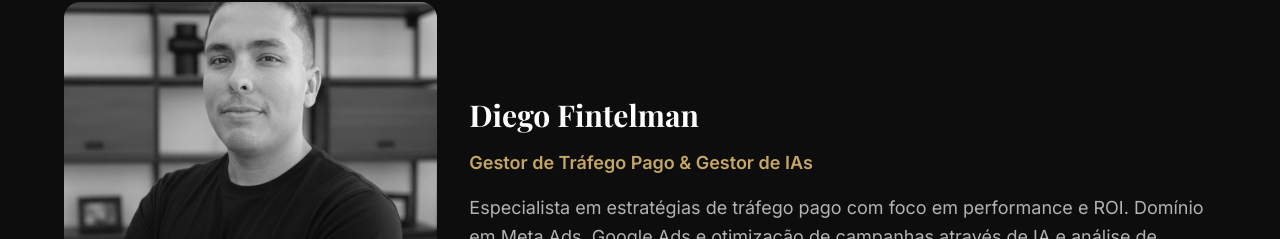
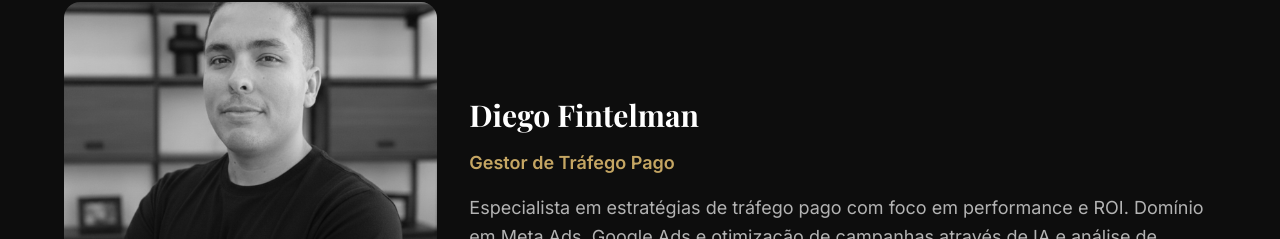
Before and after one commit to diegofintelman/fintelmannd, a React (Vite) app: page / in a window 1280 px wide. Shown: the part 1178-1417 px from the top of the page. Built offline with nearby package versions, Linux system fonts and the light colour scheme; the HTML template or start-up script is replaced by a standard one.

Commit message:
Changes
Co-authored-by: diegofintelman <236415993+diegofintelman@users.noreply.github.com>

```diff
--- a/src/components/About.tsx
+++ b/src/components/About.tsx
@@ -29,7 +29,7 @@ const About = () => {
             </div>
             <div className="w-full md:w-2/3 space-y-4">
               <h3 className="text-3xl font-bold">Diego Fintelman</h3>
-              <p className="text-primary font-semibold text-lg">Gestor de Tráfego Pago & Gestor de IAs</p>
+              <p className="text-primary font-semibold text-lg">Gestor de Tráfego Pago</p>
               <p className="text-muted-foreground leading-relaxed text-lg">
                 Especialista em estratégias de tráfego pago com foco em performance e ROI.
                 Domínio em Meta Ads, Google Ads e otimização de campanhas através de IA e análise de dados.
```
